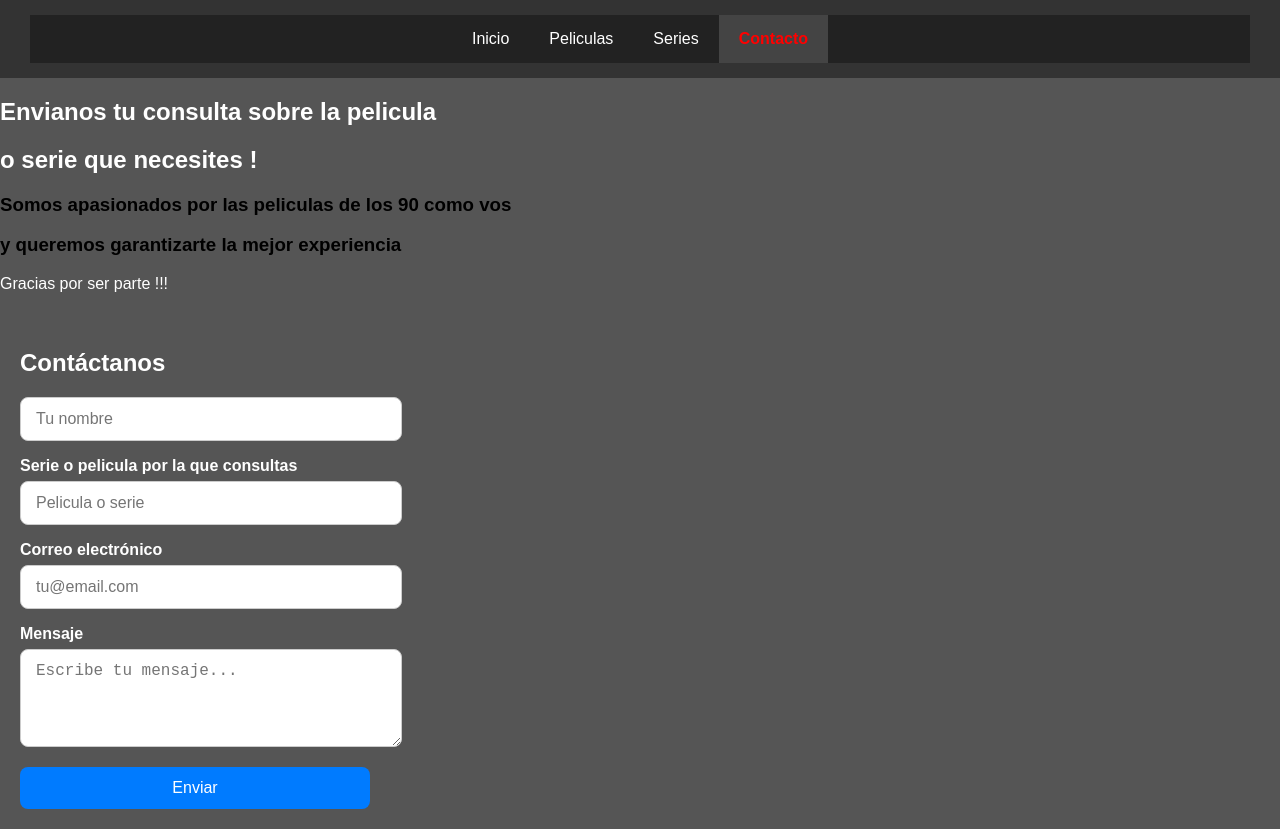
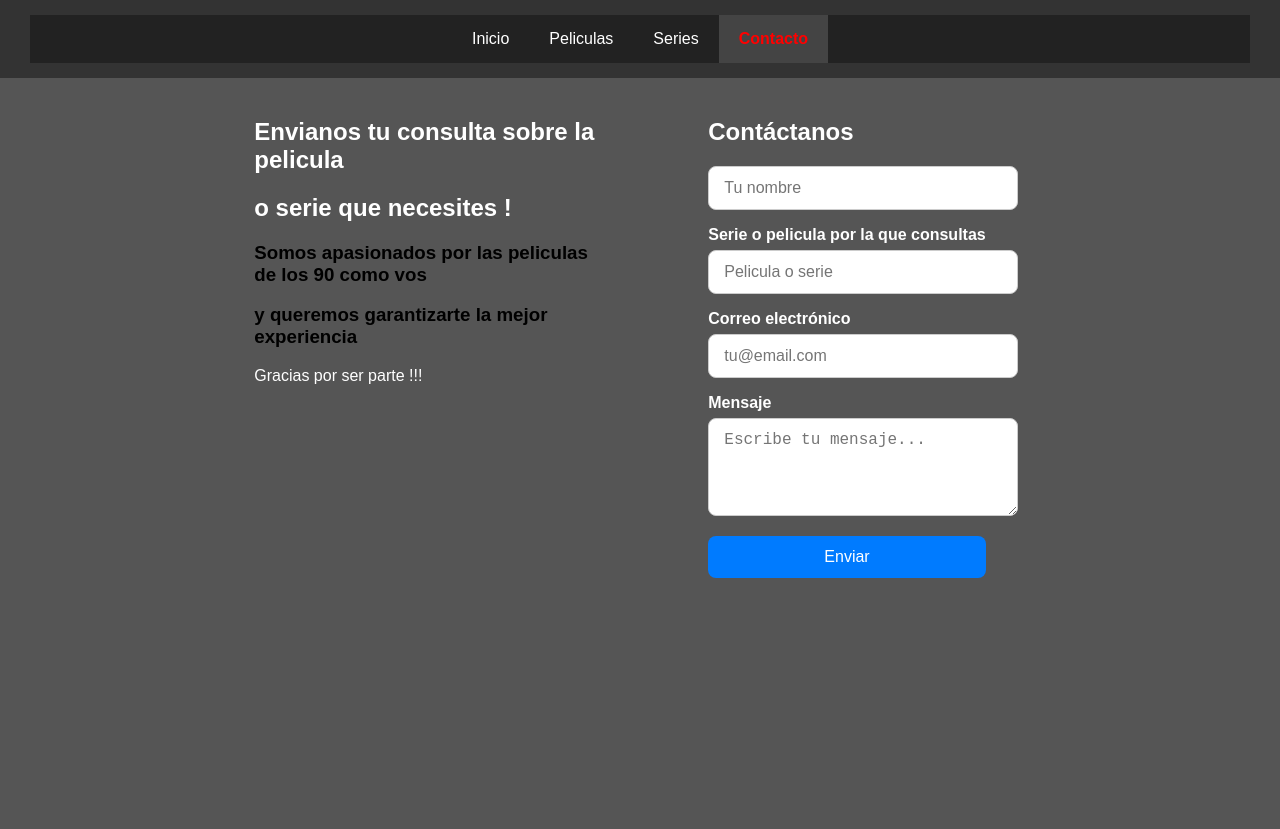
Before and after one commit to santia85/talento-tech-front-end-js, a plain HTML site: page contacto.html in a window 1280 px wide. After the commit the page ends 800 px from the top, so only its background shows below. Drawn offline with Linux system fonts and the light colour scheme; a script that the page names is missing.

Commit message:
Add files via upload

```diff
--- a/css/estilos.css
+++ b/css/estilos.css
@@ -351,15 +351,33 @@ font-weight: 600;
       background-color:white
     }
 
-    .bloque-contacto{
-      padding:20px;
-      max-width:350px
-    }
+
 
 
      footer {
     background-color: #333;
   }
+
+  .container-contacto
+  {
+ display: flex;
+  flex-wrap: wrap;
+  justify-content: center;
+  gap: 4rem;
+  }
+
+  .container-contacto-column1
+
+  {
+    max-width:350px;
+    padding:20px
+  }
+
+     .bloque-contacto{
+      padding:20px;
+      max-width:350px;
+      margin-right:40px;
+    }
 
   /* Inputs */
 .form-control {
```
